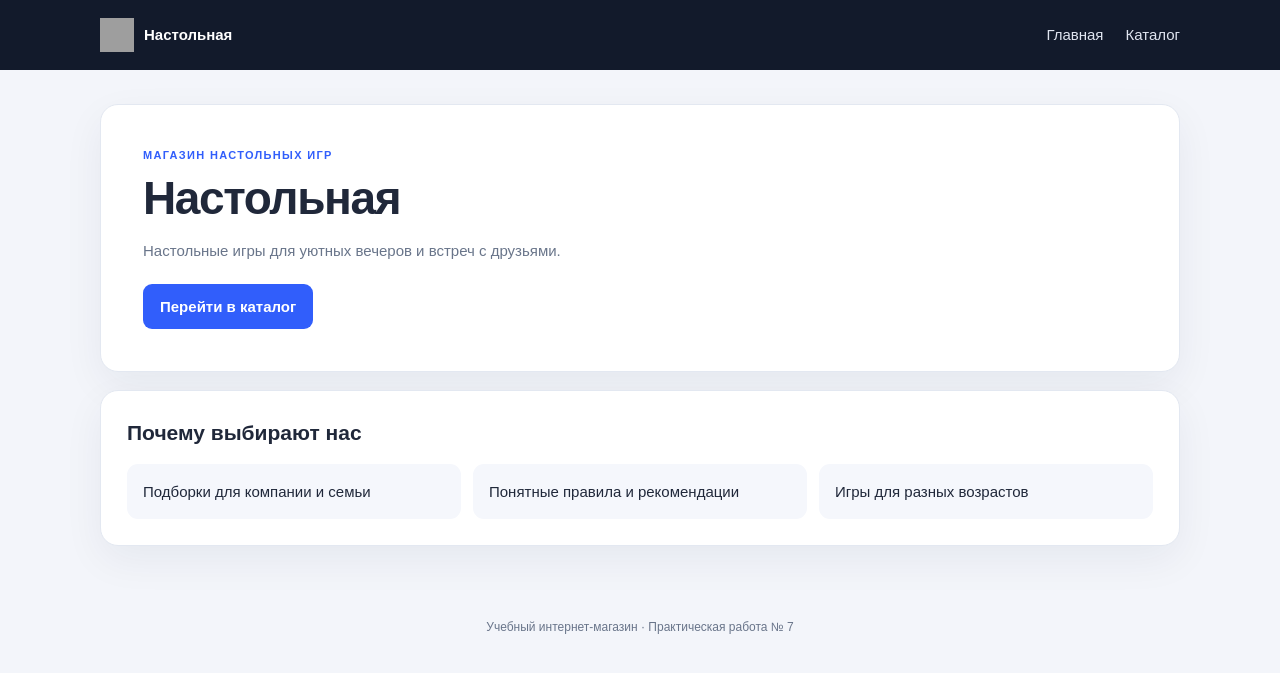
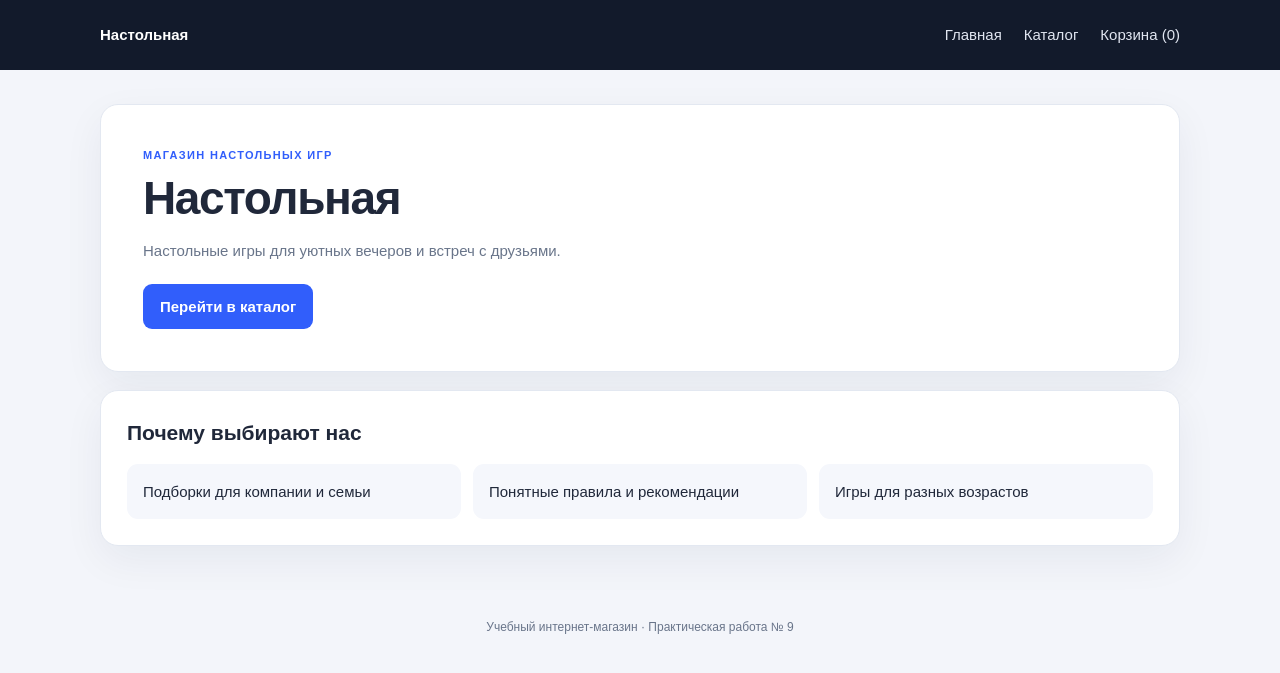
Before and after one commit to uhnlyz/trpo-pr09, a PHP site: page / in a window 1280 px wide. Shown: the top 673 px of the page. Run offline with PHP 8.4, Linux system fonts and the light colour scheme; grey boxes are pictures that could not be loaded.

Commit message:
feat: подключить корзину и POST-действия

```diff
--- a/views/layout.php
+++ b/views/layout.php
@@ -1,17 +1,4 @@
 <!doctype html>
-<html lang="ru">
-<head>
-    <meta charset="utf-8">
-    <meta name="viewport" content="width=device-width, initial-scale=1">
-    <title><?= htmlspecialchars($title ?? 'Настольная', ENT_QUOTES, 'UTF-8') ?></title>
-    <link rel="stylesheet" href="/assets/styles.css">
-</head>
-<body>
-<header class="topbar">
-    <a class="brand" href="/"><img src="/assets/shop-logo.svg" alt="" width="34" height="34"> Настольная</a>
-    <nav><a href="/">Главная</a><a href="/catalog">Каталог</a></nav>
-</header>
-<main class="container"><?= $content ?></main>
-<footer class="footer">Учебный интернет-магазин · Практическая работа № 7</footer>
-</body>
-</html>
+<html lang="ru"><head><meta charset="utf-8"><meta name="viewport" content="width=device-width, initial-scale=1"><title><?= htmlspecialchars($title??'Настольная',ENT_QUOTES,'UTF-8') ?></title><link rel="stylesheet" href="/assets/styles.css"></head>
+<body><header class="topbar"><a class="brand" href="/">Настольная</a><nav><a href="/">Главная</a><a href="/catalog">Каталог</a><a href="/cart">Корзина (<?= (int)($cartCount??0) ?>)</a></nav></header>
+<main class="container"><?= $content ?></main><footer class="footer">Учебный интернет-магазин · Практическая работа № 9</footer></body></html>
```
